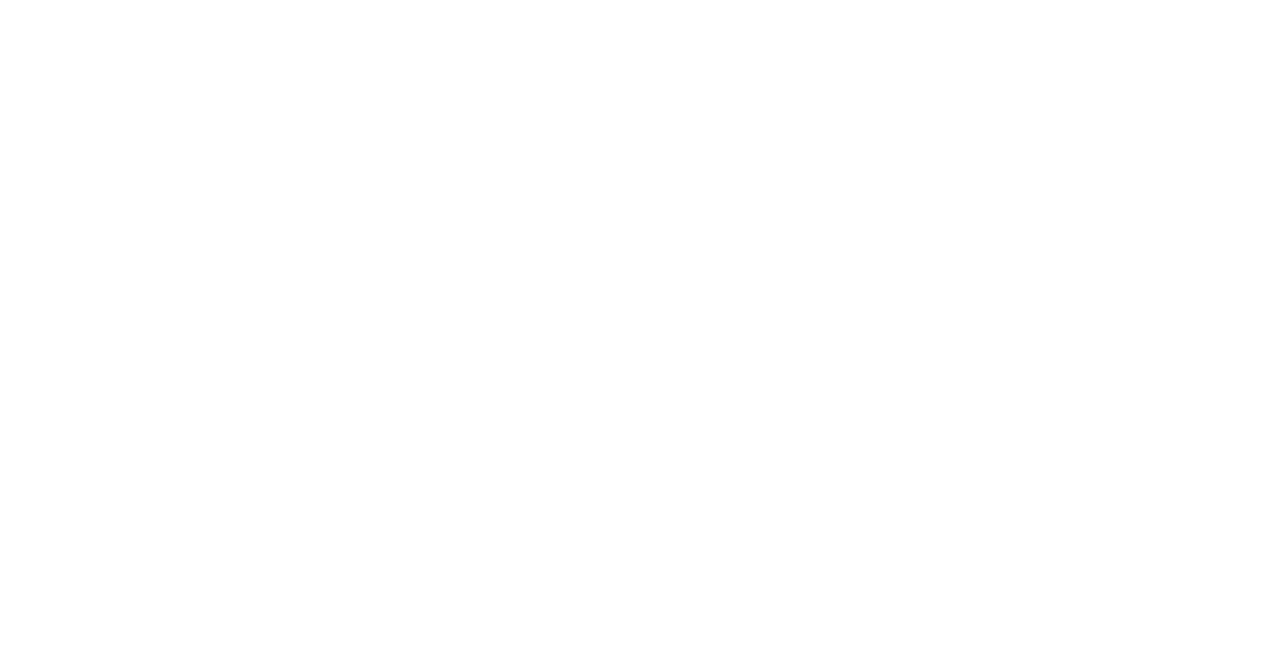
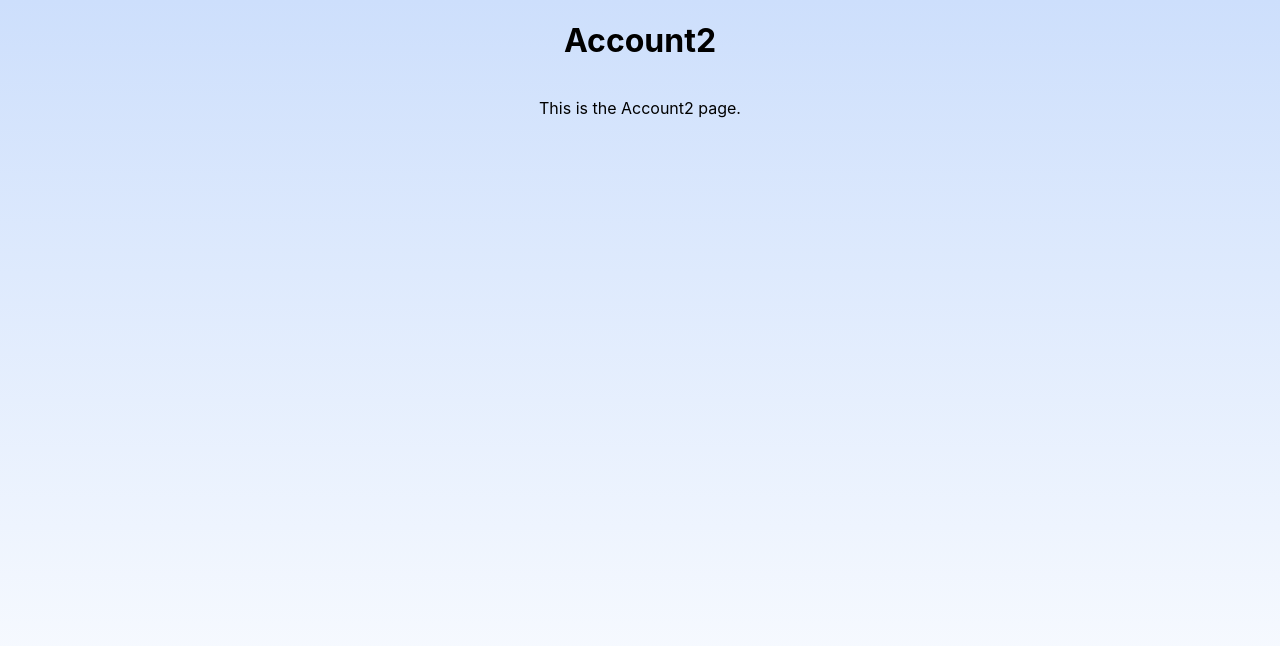
Before and after one commit to CtrlX-oneDayWallet/dayPocket_Front, a React (Create React App) app: page /asset/account/1 in a window 1280 px wide. Before the commit this address had no page. Shown: the top 646 px of the page. Built offline with nearby package versions, Linux system fonts and the light colour scheme.

Commit message:
feat: 초기 세팅

```diff
--- a/src/App.tsx
+++ b/src/App.tsx
@@ -1,6 +1,6 @@
 import { BrowserRouter, useLocation, Routes, Route } from "react-router-dom";
 import { AnimatePresence } from "framer-motion";
-import { Main, Asset1 } from "./pages";
+import { Main, Asset1, Account1, Account2, Account3 } from "./pages";
 import { Layout } from "./components";
 
 function AnimatedRoutes() {
@@ -12,6 +12,9 @@
         <Route element={<Layout />}>
           <Route path="/" element={<Main />} />
           <Route path="/asset/1" element={<Asset1 />} />
+          <Route path="/asset/account/1" element={<Account1 />} />
+          <Route path="/asset/account/2" element={<Account2 />} />
+          <Route path="/asset/account/3" element={<Account3 />} />
         </Route>
       </Routes>
     </AnimatePresence>
--- /dev/null
+++ b/src/pages/assets/Account1.styles.ts
@@ -0,0 +1,7 @@
+import styled from "styled-components";
+
+export const Account1Container = styled.div`
+  display: flex;
+  flex-direction: column;
+  align-items: center;
+`;
--- /dev/null
+++ b/src/pages/assets/Account1.tsx
@@ -0,0 +1,10 @@
+import * as S from "./Account1.styles";
+
+export default function Account1() {
+  return (
+    <S.Account1Container>
+      <h1>Account2</h1>
+      <p>This is the Account2 page.</p>
+    </S.Account1Container>
+  );
+}
--- /dev/null
+++ b/src/pages/assets/Account2.styles.ts
@@ -0,0 +1,7 @@
+import styled from "styled-components";
+
+export const Account2Container = styled.div`
+  display: flex;
+  flex-direction: column;
+  align-items: center;
+`;
--- /dev/null
+++ b/src/pages/assets/Account2.tsx
@@ -0,0 +1,10 @@
+import * as S from "./Account2.styles";
+
+export default function Account2() {
+  return (
+    <S.Account2Container>
+      <h1>Account2</h1>
+      <p>This is the Account2 page.</p>
+    </S.Account2Container>
+  );
+}
--- /dev/null
+++ b/src/pages/assets/Account3.styles.ts
@@ -0,0 +1,7 @@
+import styled from "styled-components";
+
+export const Account3Container = styled.div`
+  display: flex;
+  flex-direction: column;
+  align-items: center;
+`;
--- /dev/null
+++ b/src/pages/assets/Account3.tsx
@@ -0,0 +1,10 @@
+import * as S from "./Account3.styles";
+
+export default function Account3() {
+  return (
+    <S.Account3Container>
+      <h1>Account3</h1>
+      <p>This is the Account3 page.</p>
+    </S.Account3Container>
+  );
+}
--- a/src/pages/index.ts
+++ b/src/pages/index.ts
@@ -1,2 +1,5 @@
 export { default as Main } from "./main/Main";
 export { default as Asset1 } from "./assets/Asset1";
+export { default as Account1 } from "./assets/Account1";
+export { default as Account2 } from "./assets/Account2";
+export { default as Account3 } from "./assets/Account3";
```
